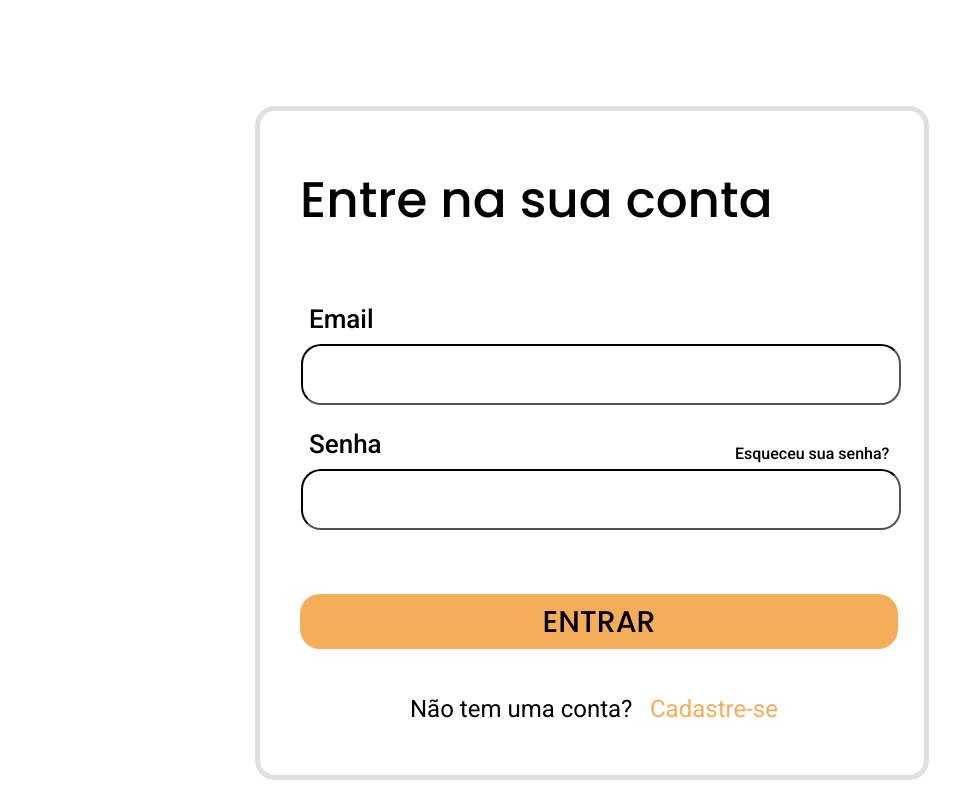
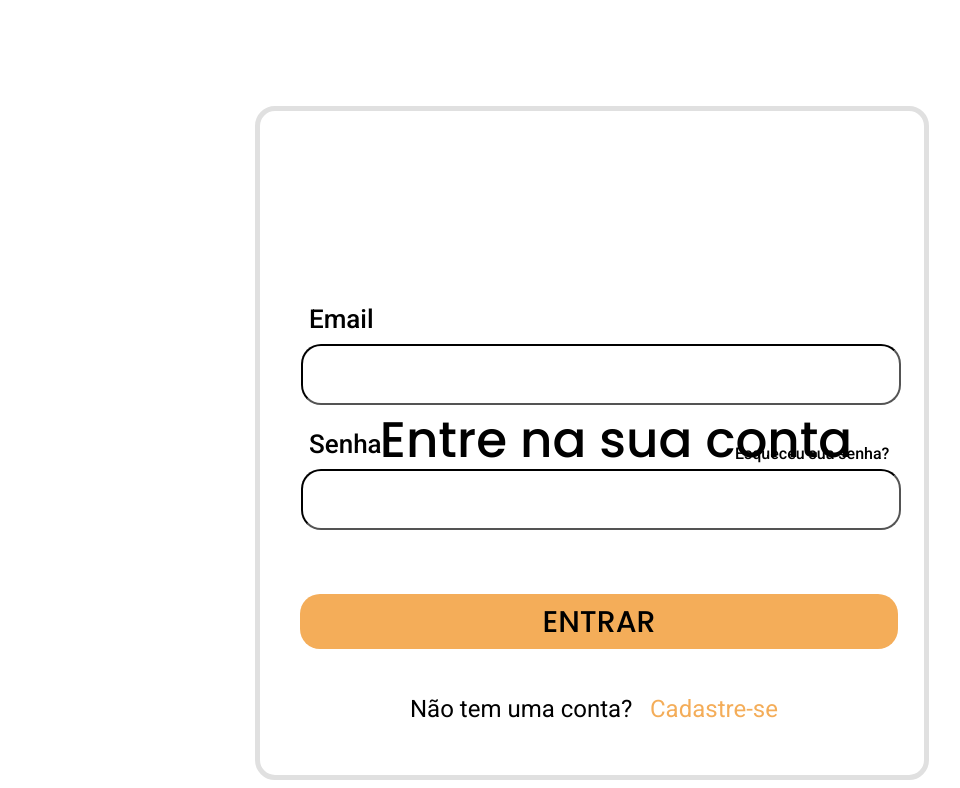
Before and after one commit to isabaia02/projeto1, a plain HTML site: page login.html in a window 1280 px wide. Shown: the part 144-932 px from the top of the page, without its empty margins (48-1008 px from the left). Drawn offline with Linux system fonts and the light colour scheme.

Commit message:
Update login.css

```diff
--- a/login.css
+++ b/login.css
@@ -21,9 +21,9 @@ body{
     border-radius: 20px;
 }
 h2{
-    position: absolute;
-    left: 40px;
-    top: 10px;
+    position: relative;
+    margin-left: 48px;
+    margin-top: 37px;
     font-weight: 500;
     font-size: 50px;
     line-height: 75px;
```
